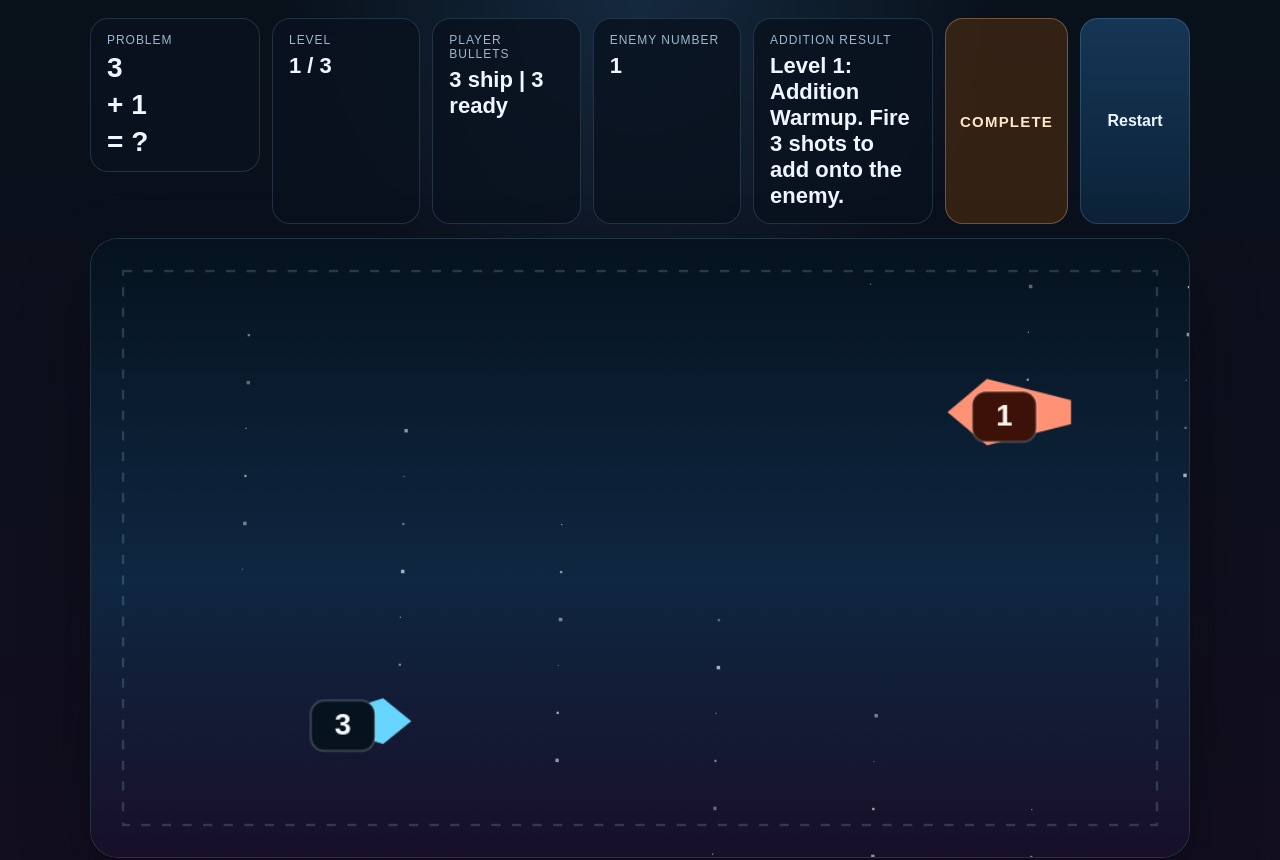
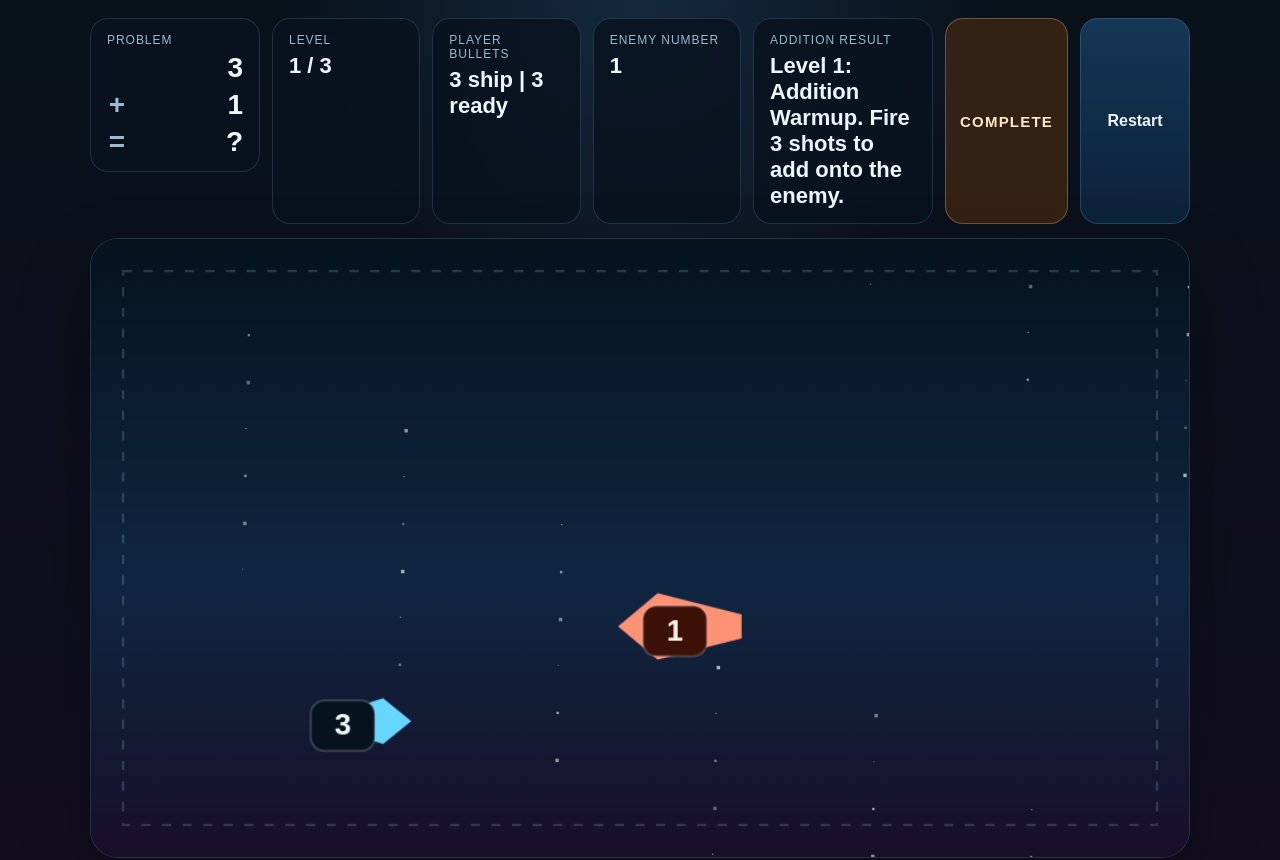
Before and after one commit to ChrisAtkinson78/primer-games, a website with bundled scripts: page public/index.html in a window 1280 px wide. Shown: the top 860 px of the page. Built offline with nearby package versions, Linux system fonts and the light colour scheme.

Commit message:
feat: align equation, click-to-fire, and add enemy chase + crash reset

```diff
--- a/public/game.js
+++ b/public/game.js
@@ -43,6 +43,8 @@ export class MathBlasterGame {
       height: 58,
       warp: 0,
     };
+    this.enemySpeed = 92;
+    this.crashDuration = 0.9;
 
     this.levelIndex = 0;
     this.bullets = [];
@@ -103,9 +105,15 @@ export class MathBlasterGame {
 
   update(deltaSeconds) {
     this.updatePlayer(deltaSeconds);
+    this.updateEnemy(deltaSeconds);
     this.updateBullets(deltaSeconds);
 
-    if (this.phase === 'result' || this.phase === 'complete') {
+    if (this.phase === 'crash') {
+      this.phaseTimer += deltaSeconds;
+      if (this.phaseTimer >= this.crashDuration) {
+        this.resetLevel(this.levelIndex);
+      }
+    } else if (this.phase === 'result' || this.phase === 'complete') {
       this.phaseTimer += deltaSeconds;
       this.enemyShip.warp = clamp(this.phaseTimer / 1.4, 0, 1);
     }
@@ -138,6 +146,36 @@ export class MathBlasterGame {
     const maxY = this.height - 54 - this.playerShip.height * 0.5;
     this.playerShip.x = clamp(this.playerShip.x, minX, maxX);
     this.playerShip.y = clamp(this.playerShip.y, minY, maxY);
+  }
+
+  updateEnemy(deltaSeconds) {
+    if (this.phase !== 'playing') {
+      return;
+    }
+
+    const targetX = this.playerShip.x + this.playerShip.width * 0.5 - this.enemyShip.width * 0.5;
+    const targetY = this.playerShip.y;
+    const deltaX = targetX - this.enemyShip.x;
+    const deltaY = targetY - this.enemyShip.y;
+    const distance = Math.hypot(deltaX, deltaY);
+
+    if (distance > 1) {
+      const maxStep = this.enemySpeed * deltaSeconds;
+      const stepScale = Math.min(1, maxStep / distance);
+      this.enemyShip.x += deltaX * stepScale;
+      this.enemyShip.y += deltaY * stepScale;
+    }
+
+    const minX = this.width * 0.48;
+    const maxX = this.width - this.enemyShip.width - 40;
+    const minY = 54 + this.enemyShip.height * 0.5;
+    const maxY = this.height - 54 - this.enemyShip.height * 0.5;
+    this.enemyShip.x = clamp(this.enemyShip.x, minX, maxX);
+    this.enemyShip.y = clamp(this.enemyShip.y, minY, maxY);
+
+    if (this.shipsCollide()) {
+      this.handleCrash();
+    }
   }
 
   updateBullets(deltaSeconds) {
@@ -180,6 +218,40 @@ export class MathBlasterGame {
     }
   }
 
+  shipsCollide() {
+    const playerBounds = {
+      left: this.playerShip.x + 6,
+      right: this.playerShip.x + this.playerShip.width - 8,
+      top: this.playerShip.y - this.playerShip.height * 0.42,
+      bottom: this.playerShip.y + this.playerShip.height * 0.42,
+    };
+    const enemyBounds = {
+      left: this.enemyShip.x,
+      right: this.enemyShip.x + this.enemyShip.width,
+      top: this.enemyShip.y - this.enemyShip.height * 0.5,
+      bottom: this.enemyShip.y + this.enemyShip.height * 0.5,
+    };
+
+    return !(
+      playerBounds.right < enemyBounds.left ||
+      playerBounds.left > enemyBounds.right ||
+      playerBounds.bottom < enemyBounds.top ||
+      playerBounds.top > enemyBounds.bottom
+    );
+  }
+
+  handleCrash() {
+    if (this.phase !== 'playing') {
+      return;
+    }
+
+    this.phase = 'crash';
+    this.phaseTimer = 0;
+    this.bullets = [];
+    this.messageLabel.textContent = 'Crash! Resetting this level...';
+    this.updateHud();
+  }
+
   nextRound() {
     if (this.phase !== 'result') {
       return;
@@ -212,8 +284,8 @@ export class MathBlasterGame {
     this.playerLabel.textContent = `${this.playerNumber} ship | ${this.playerNumber - this.bullets.length} ready`;
     this.enemyLabel.textContent = `${this.enemyNumber}`;
     this.problemTop.textContent = `${this.initialPlayerNumber}`;
-    this.problemMiddle.textContent = `+ ${this.initialEnemyNumber}`;
-    this.problemBottom.textContent = this.resultValue === null ? '= ?' : `= ${this.resultValue}`;
+    this.problemMiddle.textContent = `${this.initialEnemyNumber}`;
+    this.problemBottom.textContent = this.resultValue === null ? '?' : `${this.resultValue}`;
 
     const showNextRound = this.phase === 'result' || this.phase === 'complete';
     this.nextRoundButton.hidden = !showNextRound;
@@ -233,6 +305,8 @@ export class MathBlasterGame {
 
     if (this.phase === 'result' || this.phase === 'complete') {
       this.drawResultOverlay(ctx);
+    } else if (this.phase === 'crash') {
+      this.drawCrashOverlay(ctx);
     }
   }
 
@@ -387,4 +461,18 @@ export class MathBlasterGame {
     }
     ctx.restore();
   }
+
+  drawCrashOverlay(ctx) {
+    ctx.save();
+    ctx.fillStyle = 'rgba(6, 10, 18, 0.26)';
+    ctx.fillRect(0, 0, this.width, this.height);
+    ctx.fillStyle = '#ffe5cf';
+    ctx.textAlign = 'center';
+    ctx.textBaseline = 'middle';
+    ctx.font = '700 34px Arial, sans-serif';
+    ctx.fillText('Crash!', this.width / 2, this.height * 0.42);
+    ctx.font = '600 22px Arial, sans-serif';
+    ctx.fillText('Resetting level...', this.width / 2, this.height * 0.52);
+    ctx.restore();
+  }
 }
--- a/public/main.js
+++ b/public/main.js
@@ -8,9 +8,18 @@ root.innerHTML = `
       <div class="hud__group hud__group--problem">
         <div class="hud__label">Problem</div>
         <div class="problem-panel" aria-live="polite">
-          <div id="problemTop" class="problem-panel__line">0</div>
-          <div id="problemMiddle" class="problem-panel__line">+ 0</div>
-          <div id="problemBottom" class="problem-panel__line">= ?</div>
+          <div class="problem-panel__line">
+            <span class="problem-panel__operator" aria-hidden="true"></span>
+            <span id="problemTop" class="problem-panel__value">0</span>
+          </div>
+          <div class="problem-panel__line">
+            <span class="problem-panel__operator" aria-hidden="true">+</span>
+            <span id="problemMiddle" class="problem-panel__value">0</span>
+          </div>
+          <div class="problem-panel__line">
+            <span class="problem-panel__operator" aria-hidden="true">=</span>
+            <span id="problemBottom" class="problem-panel__value">?</span>
+          </div>
         </div>
       </div>
       <div class="hud__group">
@@ -142,6 +151,48 @@ bindHoldButton(document.querySelector('#rightButton'), 'right');
 bindHoldButton(document.querySelector('#upButton'), 'up');
 bindHoldButton(document.querySelector('#downButton'), 'down');
 
+const canvas = document.querySelector('#gameCanvas');
+let canvasPointer = null;
+
+canvas.addEventListener('pointerdown', (event) => {
+  canvasPointer = {
+    id: event.pointerId,
+    x: event.clientX,
+    y: event.clientY,
+  };
+});
+
+canvas.addEventListener('pointerup', (event) => {
+  if (!canvasPointer || canvasPointer.id !== event.pointerId) {
+    return;
+  }
+
+  const movedX = event.clientX - canvasPointer.x;
+  const movedY = event.clientY - canvasPointer.y;
+  const movedDistance = Math.hypot(movedX, movedY);
+  canvasPointer = null;
+
+  if (movedDistance <= 10) {
+    game.fire();
+  }
+});
+
+canvas.addEventListener('pointercancel', () => {
+  canvasPointer = null;
+});
+
+window.addEventListener('pointerup', (event) => {
+  if (canvasPointer && canvasPointer.id === event.pointerId) {
+    canvasPointer = null;
+  }
+});
+
+window.addEventListener('pointercancel', (event) => {
+  if (canvasPointer && canvasPointer.id === event.pointerId) {
+    canvasPointer = null;
+  }
+});
+
 document.querySelector('#fireButton').addEventListener('click', () => {
   game.fire();
 });
--- a/public/styles.css
+++ b/public/styles.css
@@ -81,7 +81,20 @@ button {
 }
 
 .problem-panel__line {
+  display: grid;
+  grid-template-columns: 20px minmax(0, 1fr);
+  align-items: baseline;
+  column-gap: 10px;
   white-space: nowrap;
+}
+
+.problem-panel__operator {
+  text-align: center;
+  color: var(--muted);
+}
+
+.problem-panel__value {
+  text-align: right;
 }
 
 .hud__actions {
```
